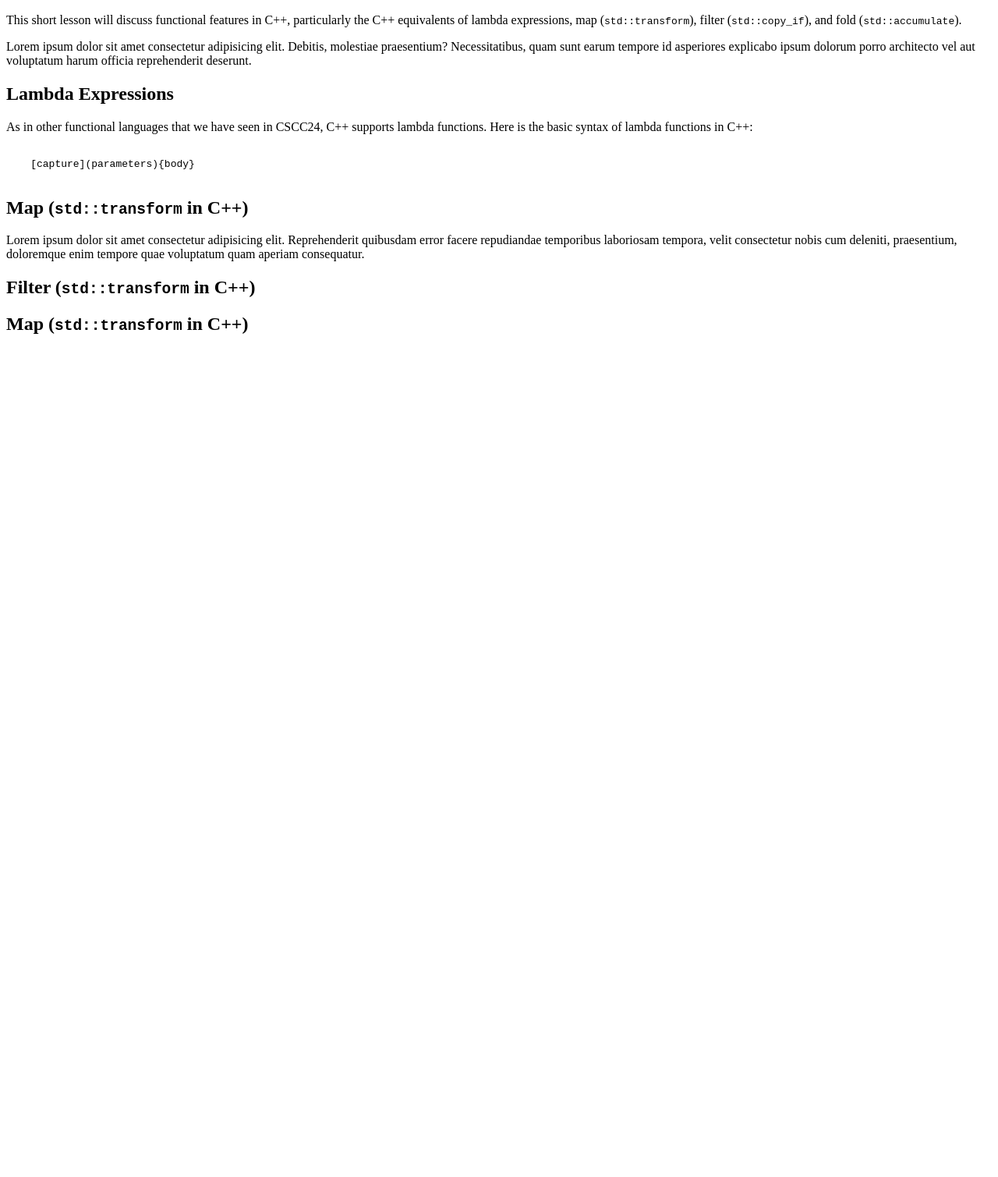
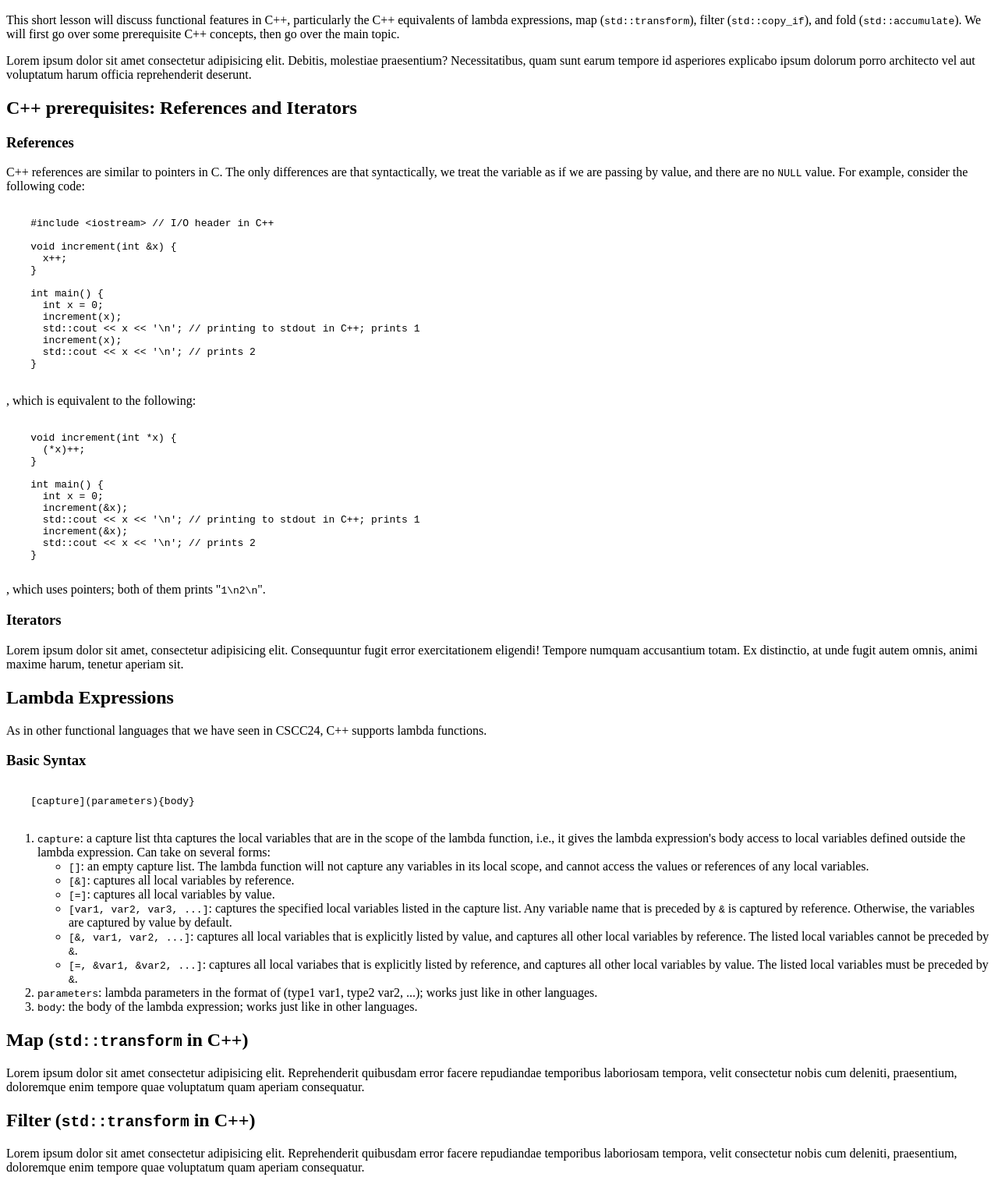
Before and after one commit to BobbyAdiSalim/Functional_CPP, a plain HTML site: page index.html in a window 1280 px wide. Shown: the part 110-1619 px from the top of the page at 78% size. Before the commit the page ends 800 px from the top, so only its background shows below. Drawn offline with Linux system fonts and the light colour scheme.

Commit message:
added lambda syntax and some C++ prerequisite

```diff
--- a/index.html
+++ b/index.html
@@ -11,19 +11,76 @@
 
   <h2>Introduction</h2>
   <p>
-    This short lesson will discuss functional features in C++, particularly the C++ equivalents of lambda expressions, map (<code>std::transform</code>), filter (<code>std::copy_if</code>), and fold (<code>std::accumulate</code>).
+    This short lesson will discuss functional features in C++, particularly the C++ equivalents of lambda expressions, map (<code>std::transform</code>), filter (<code>std::copy_if</code>), and fold (<code>std::accumulate</code>). We will first go over some prerequisite C++ concepts, then go over the main topic.
   </p>
   <p>
     Lorem ipsum dolor sit amet consectetur adipisicing elit. Debitis, molestiae praesentium? Necessitatibus, quam sunt earum tempore id asperiores explicabo ipsum dolorum porro architecto vel aut voluptatum harum officia reprehenderit deserunt.
   </p>
 
+  <h2>C++ prerequisites: References and Iterators</h2>
+  <h3>References</h3>
+  <p>
+    C++ references are similar to pointers in C. The only differences are that syntactically, we treat the variable as if we are passing by value, and there are no <code>NULL</code> value. For example, consider the following code:
+  </p>
+  <pre><code>
+    #include &ltiostream&gt // I/O header in C++
+
+    void increment(int &x) {
+      x++;
+    }
+
+    int main() {
+      int x = 0;
+      increment(x);
+      std::cout << x << '\n'; // printing to stdout in C++; prints 1
+      increment(x);
+      std::cout << x << '\n'; // prints 2
+    }
+  </code></pre>
+  <p>
+    , which is equivalent to the following:
+  </p>
+  <pre><code>
+    void increment(int *x) {
+      (*x)++;
+    }
+
+    int main() {
+      int x = 0;
+      increment(&x);
+      std::cout << x << '\n'; // printing to stdout in C++; prints 1
+      increment(&x);
+      std::cout << x << '\n'; // prints 2
+    }
+  </code></pre>
+  , which uses pointers; both of them prints "<code>1\n2\n</code>".
+  <h3>Iterators</h3>
+  <p>
+    Lorem ipsum dolor sit amet, consectetur adipisicing elit. Consequuntur fugit error exercitationem eligendi! Tempore numquam accusantium totam. Ex distinctio, at unde fugit autem omnis, animi maxime harum, tenetur aperiam sit.
+  </p>
+
   <h2>Lambda Expressions</h2>
   <p>
-    As in other functional languages that we have seen in CSCC24, C++ supports lambda functions. Here is the basic syntax of lambda functions in C++:
+    As in other functional languages that we have seen in CSCC24, C++ supports lambda functions.
   </p>
+  <h3>Basic Syntax</h3>
   <pre><code>
     [capture](parameters){body}
   </code></pre>
+  <ol>
+    <li><code>capture</code>: a capture list thta captures the local variables that are in the scope of the lambda function, i.e., it gives the lambda expression's body access to local variables defined outside the lambda expression. Can take on several forms:
+    <ul>
+      <li><code>[]</code>: an empty capture list. The lambda function will not capture any variables in its local scope, and cannot access the values or references of any local variables.</li>
+      <li><code>[&]</code>: captures all local variables by reference.</li>
+      <li><code>[=]</code>: captures all local variables by value.</li>
+      <li><code>[var1, var2, var3, ...]</code>: captures the specified local variables listed in the capture list. Any variable name that is preceded by <code>&</code> is captured by reference. Otherwise, the variables are captured by value by default.</li>
+      <li><code>[&, var1, var2, ...]</code>: captures all local variables that is explicitly listed by value, and captures all other local variables by reference. The listed local variables cannot be preceded by <code>&</code>.</li>
+      <li><code>[=, &var1, &var2, ...]</code>: captures all local variabes that is explicitly listed by reference, and captures all other local variables by value. The listed local variables must be preceded by <code>&</code>.</li>
+    </ul></li>
+    <li><code>parameters</code>: lambda parameters in the format of (type1 var1, type2 var2, ...); works just like in other languages.</li>
+    <li><code>body</code>: the body of the lambda expression; works just like in other languages.</li>
+  </ol>
+
 
   <h2>Map (<code>std::transform</code> in C++)</h2>
   <p>
@@ -31,8 +88,14 @@
   </p>
 
   <h2>Filter (<code>std::transform</code> in C++)</h2>
+  <p>
+    Lorem ipsum dolor sit amet consectetur adipisicing elit. Reprehenderit quibusdam error facere repudiandae temporibus laboriosam tempora, velit consectetur nobis cum deleniti, praesentium, doloremque enim tempore quae voluptatum quam aperiam consequatur.
+  </p>
 
   <h2>Map (<code>std::transform</code> in C++)</h2>
+  <p>
+    Lorem ipsum dolor sit amet consectetur adipisicing elit. Reprehenderit quibusdam error facere repudiandae temporibus laboriosam tempora, velit consectetur nobis cum deleniti, praesentium, doloremque enim tempore quae voluptatum quam aperiam consequatur.
+  </p>
 
 </body>
 
```
Also changed, not shown: 4 other files.
